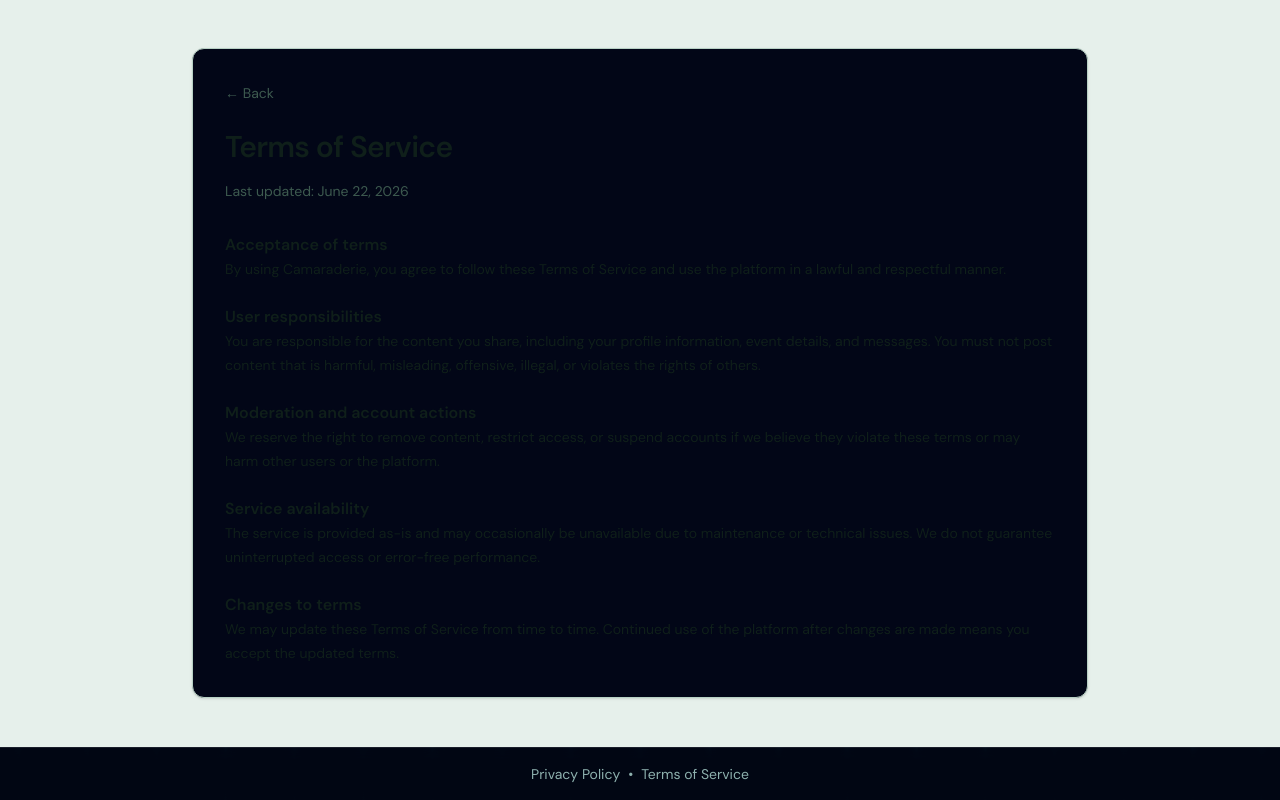
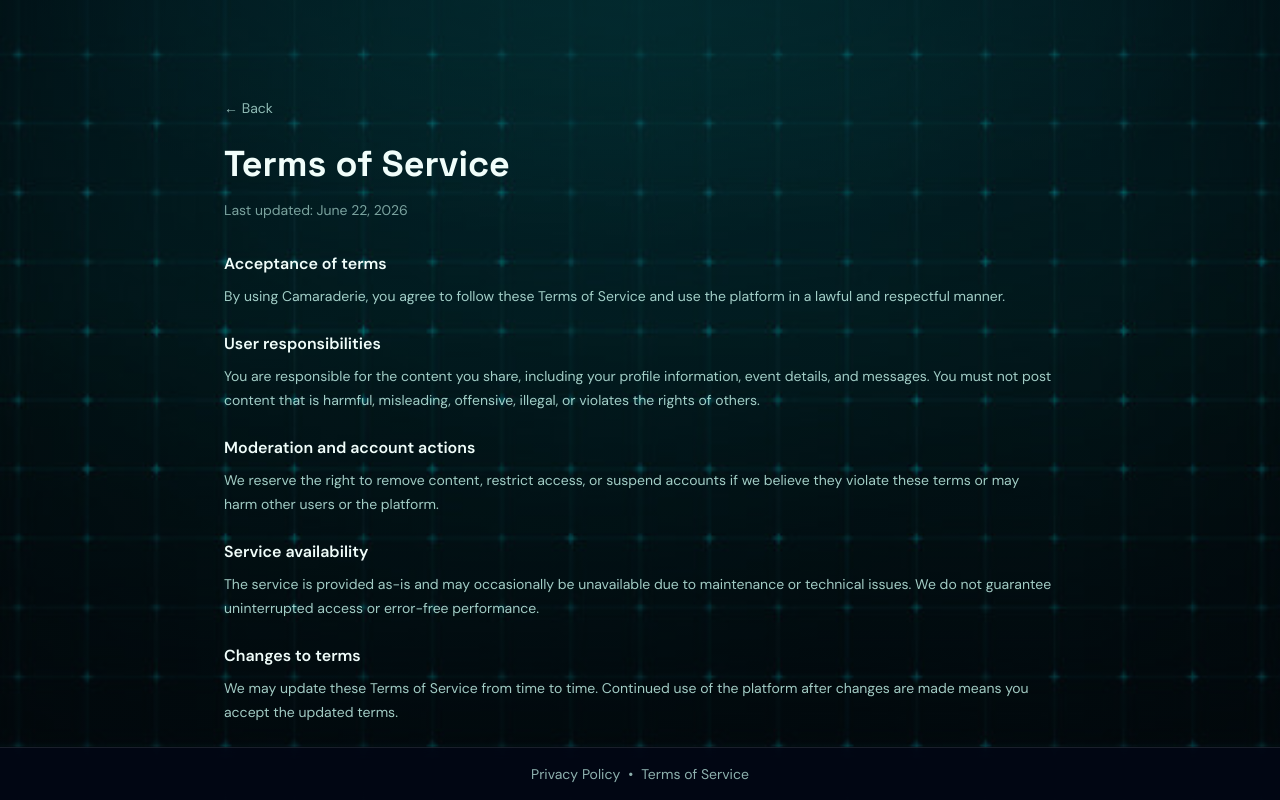
Before and after one commit to zaperfish/ft_transcendence, a Next.js app in the folder frontend/: page /terms in a window 1280 px wide. Built offline with nearby package versions, Linux system fonts and the light colour scheme.

Commit message:
feat: update privacy and terms page with same style

```diff
--- a/frontend/app/privacy/page.tsx
+++ b/frontend/app/privacy/page.tsx
@@ -1,23 +1,24 @@
-import Link from "next/link";
 import { BackButton } from "@/components/ui/BackButton"
 
 export default function PrivacyPage() {
   return (
-    <main className="min-h-screen bg-surface-dim px-4 py-12">
-      <div className="mx-auto max-w-4xl rounded-xl border border-border bg-background p-6 shadow-sm sm:p-8">
+    <main className="min-h-screen px-4 py-12">
+      <div className="mx-auto max-w-4xl px-xl py-2xl">
         <div className="mb-6">
           <BackButton />
         </div>
 
-        <h1 className="text-3xl font-semibold tracking-tight">Privacy Policy</h1>
-        <p className="mt-4 text-sm text-muted-foreground">
+        <h1 className="font-heading text-4xl font-bold text-teal-50">
+          Privacy Policy
+        </h1>
+        <p className="mt-4 text-sm text-teal-100/60">
           Last updated: June 22, 2026
         </p>
 
-        <div className="mt-8 space-y-6 text-sm leading-6 text-foreground">
+        <div className="mt-8 space-y-6 text-sm leading-6 text-teal-100/80">
           <section>
-            <h2 className="text-base font-semibold">Information we collect</h2>
-            <p>
+            <h2 className="text-base font-semibold text-teal-50">Information we collect</h2>
+            <p className="mt-2">
               We collect the information needed to provide and improve our service,
               including your account details, profile information, event activity,
               and messages you send through the platform.
@@ -25,8 +26,8 @@
           </section>
 
           <section>
-            <h2 className="text-base font-semibold">How we use your information</h2>
-            <p>
+            <h2 className="text-base font-semibold text-teal-50">How we use your information</h2>
+            <p className="mt-2">
               We use your information to create and manage your account, allow you
               to join and organize events, improve security and performance, and
               send important service updates.
@@ -34,8 +35,8 @@
           </section>
 
           <section>
-            <h2 className="text-base font-semibold">Sharing of information</h2>
-            <p>
+            <h2 className="text-base font-semibold text-teal-50">Sharing of information</h2>
+            <p className="mt-2">
               We do not sell your personal information. We may share information
               when required by law, to protect user safety, or to enforce our
               rules and policies.
@@ -43,8 +44,8 @@
           </section>
 
           <section>
-            <h2 className="text-base font-semibold">Your choices</h2>
-            <p>
+            <h2 className="text-base font-semibold text-teal-50">Your choices</h2>
+            <p className="mt-2">
               You may request access to, correction of, or deletion of your
               personal information by contacting us. We will do our best to
               respond promptly and help resolve your request.
@@ -52,8 +53,8 @@
           </section>
 
           <section>
-            <h2 className="text-base font-semibold">Changes to this policy</h2>
-            <p>
+            <h2 className="text-base font-semibold text-teal-50">Changes to this policy</h2>
+            <p className="mt-2">
               We may update this Privacy Policy from time to time. Continued use
               of the service after changes are made means you accept the updated
               policy.
--- a/frontend/app/terms/page.tsx
+++ b/frontend/app/terms/page.tsx
@@ -1,31 +1,32 @@
-import Link from "next/link";
 import { BackButton } from "@/components/ui/BackButton"
 
 export default function TermsPage() {
   return (
-    <main className="min-h-screen bg-surface-dim px-4 py-12">
-      <div className="mx-auto max-w-4xl rounded-xl border border-border bg-background p-6 shadow-sm sm:p-8">
+    <main className="min-h-screen px-4 py-12">
+      <div className="mx-auto max-w-4xl px-xl py-2xl">
         <div className="mb-6">
           <BackButton />
         </div>
 
-        <h1 className="text-3xl font-semibold tracking-tight">Terms of Service</h1>
-        <p className="mt-4 text-sm text-muted-foreground">
+        <h1 className="font-heading text-4xl font-bold text-teal-50">
+          Terms of Service
+        </h1>
+        <p className="mt-4 text-sm text-teal-100/60">
           Last updated: June 22, 2026
         </p>
 
-        <div className="mt-8 space-y-6 text-sm leading-6 text-foreground">
+        <div className="mt-8 space-y-6 text-sm leading-6 text-teal-100/80">
           <section>
-            <h2 className="text-base font-semibold">Acceptance of terms</h2>
-            <p>
+            <h2 className="text-base font-semibold text-teal-50">Acceptance of terms</h2>
+            <p className="mt-2">
               By using Camaraderie, you agree to follow these Terms of Service and
               use the platform in a lawful and respectful manner.
             </p>
           </section>
 
           <section>
-            <h2 className="text-base font-semibold">User responsibilities</h2>
-            <p>
+            <h2 className="text-base font-semibold text-teal-50">User responsibilities</h2>
+            <p className="mt-2">
               You are responsible for the content you share, including your
               profile information, event details, and messages. You must not post
               content that is harmful, misleading, offensive, illegal, or violates
@@ -34,8 +35,8 @@
           </section>
 
           <section>
-            <h2 className="text-base font-semibold">Moderation and account actions</h2>
-            <p>
+            <h2 className="text-base font-semibold text-teal-50">Moderation and account actions</h2>
+            <p className="mt-2">
               We reserve the right to remove content, restrict access, or suspend
               accounts if we believe they violate these terms or may harm other
               users or the platform.
@@ -43,8 +44,8 @@
           </section>
 
           <section>
-            <h2 className="text-base font-semibold">Service availability</h2>
-            <p>
+            <h2 className="text-base font-semibold text-teal-50">Service availability</h2>
+            <p className="mt-2">
               The service is provided as-is and may occasionally be unavailable
               due to maintenance or technical issues. We do not guarantee
               uninterrupted access or error-free performance.
@@ -52,8 +53,8 @@
           </section>
 
           <section>
-            <h2 className="text-base font-semibold">Changes to terms</h2>
-            <p>
+            <h2 className="text-base font-semibold text-teal-50">Changes to terms</h2>
+            <p className="mt-2">
               We may update these Terms of Service from time to time. Continued
               use of the platform after changes are made means you accept the
               updated terms.
--- a/frontend/components/ui/BackButton.tsx
+++ b/frontend/components/ui/BackButton.tsx
@@ -17,7 +17,7 @@
     <button
       type="button"
       onClick={handleBack}
-      className="text-sm text-muted-foreground hover:text-foreground"
+      className="text-sm text-teal-100/70 transition-colors hover:text-teal-50"
     >
       ← Back
     </button>
```
